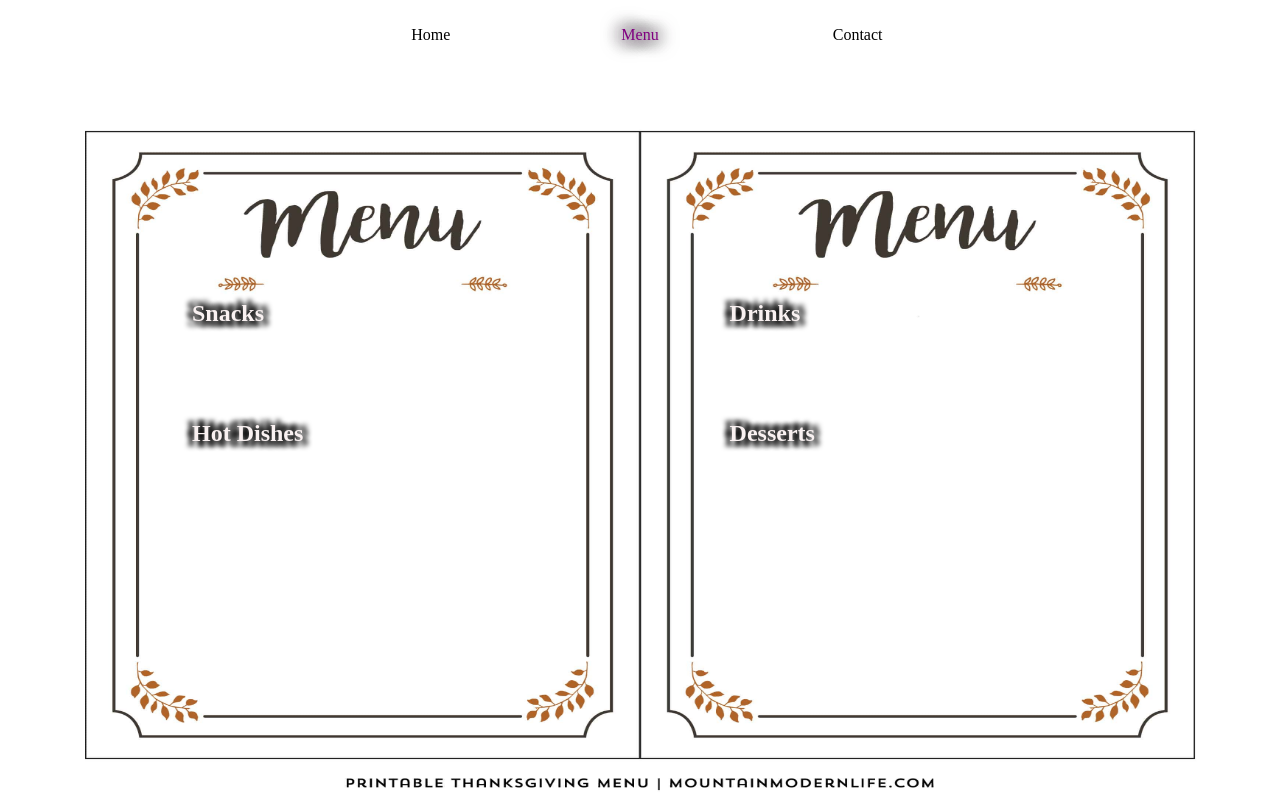
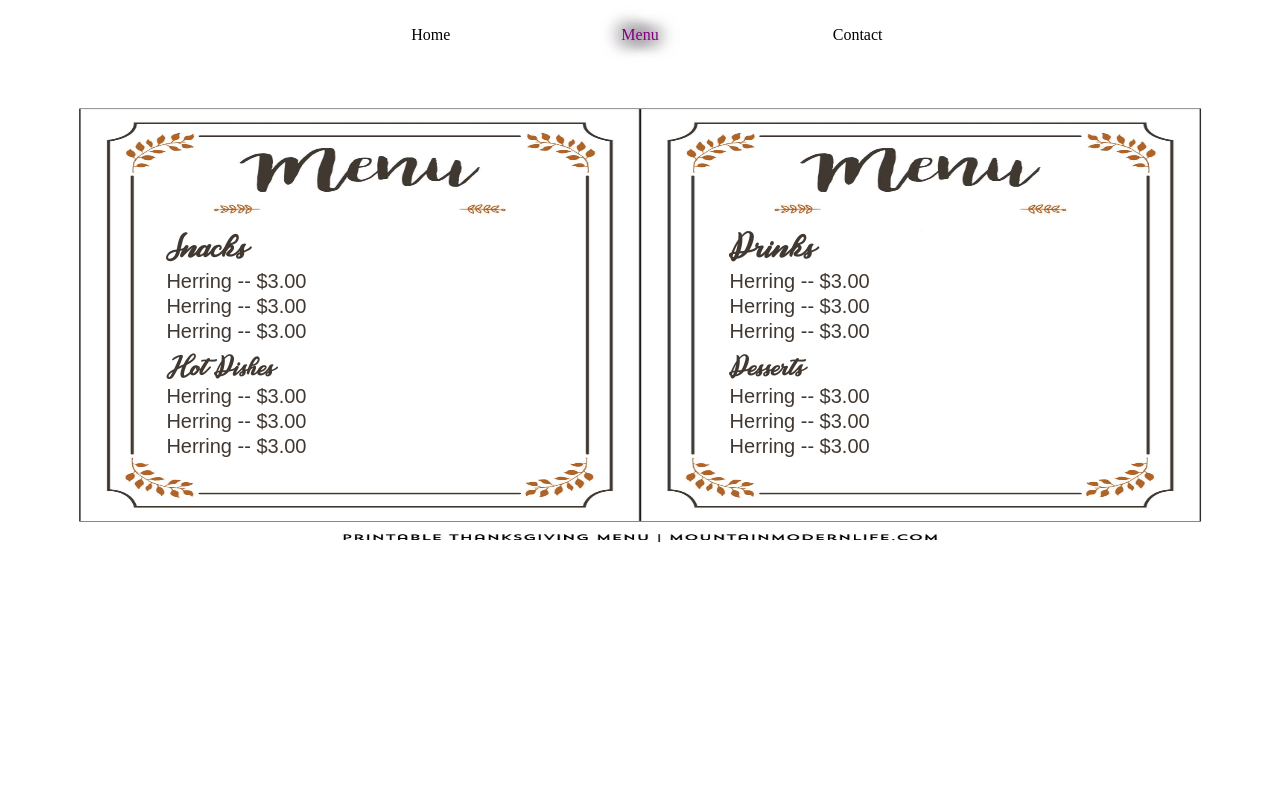
Before and after one commit to defoebrand/Restaurant, a website built with webpack: page dist/index.html in a window 1280 px wide. Both pictures are taken after a click on the element "Menu". Built offline with nearby package versions, Linux system fonts and the light colour scheme.

Commit message:
Fill in menu

```diff
--- a/src/content/home.js
+++ b/src/content/home.js
@@ -10,7 +10,7 @@ export default function homeContent() {
 
   const background = document.createElement('img');
   background.src = backgroundImage;
-  background.id = "backgroundImage";
+  background.classList.add("backgroundImage");
   content.appendChild(background);
 
   const headline = document.createElement('h1');
--- a/src/content/menu.js
+++ b/src/content/menu.js
@@ -10,7 +10,8 @@ export default function menuContent() {
 
   const background = document.createElement('img');
   background.src = backgroundImage;
-  background.id = "backgroundImage";
+  background.classList.add("backgroundImage");
+  background.id = 'menu';
   content.appendChild(background);
 
   const snacks = document.createElement('h2');
@@ -18,22 +19,94 @@ export default function menuContent() {
   snacks.classList.add('menuLeft');
   content.appendChild(snacks);
 
+  const snackChoice1 = document.createElement('p');
+  snackChoice1.textContent = "Herring   --   $3.00";
+  snackChoice1.classList.add('menuLeft');
+  snackChoice1.classList.add('menuChoice1');
+  content.appendChild(snackChoice1);
+
+  const snackChoice2 = document.createElement('p');
+  snackChoice2.textContent = "Herring   --   $3.00";
+  snackChoice2.classList.add('menuLeft');
+  snackChoice2.classList.add('menuChoice2');
+  content.appendChild(snackChoice2);
+
+  const snackChoice3 = document.createElement('p');
+  snackChoice3.textContent = "Herring   --   $3.00";
+  snackChoice3.classList.add('menuLeft');
+  snackChoice3.classList.add('menuChoice3');
+  content.appendChild(snackChoice3);
+
   const hotDishes = document.createElement('h2');
   hotDishes.textContent = "Hot Dishes";
   hotDishes.classList.add('menuLeft');
   hotDishes.classList.add('bottom');
   content.appendChild(hotDishes);
 
+  const hotDishes1 = document.createElement('p');
+  hotDishes1.textContent = "Herring   --   $3.00";
+  hotDishes1.classList.add('menuLeft');
+  hotDishes1.classList.add('menuChoice4');
+  content.appendChild(hotDishes1);
+
+  const hotDishes2 = document.createElement('p');
+  hotDishes2.textContent = "Herring   --   $3.00";
+  hotDishes2.classList.add('menuLeft');
+  hotDishes2.classList.add('menuChoice5');
+  content.appendChild(hotDishes2);
+
+  const hotDishes3 = document.createElement('p');
+  hotDishes3.textContent = "Herring   --   $3.00";
+  hotDishes3.classList.add('menuLeft');
+  hotDishes3.classList.add('menuChoice6');
+  content.appendChild(hotDishes3);
+
   const drinks = document.createElement('h2');
   drinks.textContent = "Drinks";
   drinks.classList.add('menuRight');
   content.appendChild(drinks);
+
+  const drinkChoice1 = document.createElement('p');
+  drinkChoice1.textContent = "Herring   --   $3.00";
+  drinkChoice1.classList.add('menuRight');
+  drinkChoice1.classList.add('menuChoice1');
+  content.appendChild(drinkChoice1);
+
+  const drinkChoice2 = document.createElement('p');
+  drinkChoice2.textContent = "Herring   --   $3.00";
+  drinkChoice2.classList.add('menuRight');
+  drinkChoice2.classList.add('menuChoice2');
+  content.appendChild(drinkChoice2);
+
+  const drinkChoice3 = document.createElement('p');
+  drinkChoice3.textContent = "Herring   --   $3.00";
+  drinkChoice3.classList.add('menuRight');
+  drinkChoice3.classList.add('menuChoice3');
+  content.appendChild(drinkChoice3);
 
   const desserts = document.createElement('h2');
   desserts.textContent = "Desserts";
   desserts.classList.add('menuRight');
   desserts.classList.add('bottom');
   content.appendChild(desserts);
+
+  const dessertChoice1 = document.createElement('p');
+  dessertChoice1.textContent = "Herring   --   $3.00";
+  dessertChoice1.classList.add('menuRight');
+  dessertChoice1.classList.add('menuChoice4');
+  content.appendChild(dessertChoice1);
+
+  const dessertChoice2 = document.createElement('p');
+  dessertChoice2.textContent = "Herring   --   $3.00";
+  dessertChoice2.classList.add('menuRight');
+  dessertChoice2.classList.add('menuChoice5');
+  content.appendChild(dessertChoice2);
+
+  const dessertChoice3 = document.createElement('p');
+  dessertChoice3.textContent = "Herring   --   $3.00";
+  dessertChoice3.classList.add('menuRight');
+  dessertChoice3.classList.add('menuChoice6');
+  content.appendChild(dessertChoice3);
 
 
 
--- a/src/style.css
+++ b/src/style.css
@@ -1,3 +1,8 @@
+@font-face {
+  font-family: "Menu";
+  src: url('./fonts/Menu.ttf');
+}
+
 .tab {
   position: fixed;
   top: 5px;
@@ -47,8 +52,8 @@
 }
 
 .menu {
-  color: #f9f1f1;
-  text-shadow: 5px -5px 5px black, -5px 5px 5px black, 5px 5px 5px black, -5px -5px 5px black;
+  font-family: 'Menu';
+  color: #413831;
 }
 
 .contact {
@@ -56,35 +61,76 @@
   text-shadow: 5px -5px 5px #f4f0db, -5px 5px 5px #f4f0db, 5px 5px 5px #f4f0db, -5px -5px 5px #f4f0db;
 }
 
-#backgroundImage {
+.backgroundImage {
   position: fixed;
   top: 65px;
   left: 50%;
   transform: translateX(-50%);
   z-index: -1;
-  min-width: 95vw;
+  min-width: 97.5vw;
   min-height: 90vh;
-  max-height: 95vh;
+  max-height: 92.5vh;
+}
+
+#menu {
+  min-width: 500px;
+  width: calc(100vw - 4%);
+  max-width: calc(100vw - 4%);
+  min-height: 500px;
+  max-height: 500px;
 }
 
 .menuLeft {
   position: fixed;
-  top: 35%;
-  left: 15vw;
+  top: 225px;
+  left: 13%;
   width: 33%;
+  font-size: 1.25rem;
 }
 
 .menuRight {
   position: fixed;
-  top: 35%;
-  right: 10vw;
+  top: 225px;
+  right: 10%;
   width: 33%;
+  font-size: 1.25rem;
 }
 
 .bottom {
-  top: 50%;
+  top: 350px;
+  font-size: 1rem;
 }
 
 .contentTagline {
   padding: 0 15%;
 }
+
+.menuChoice1 {
+  top: 250px;
+  font-family: Gothic, sans-serif;
+}
+
+.menuChoice2 {
+  top: 275px;
+  font-family: Gothic, sans-serif;
+}
+
+.menuChoice3 {
+  top: 300px;
+  font-family: Gothic, sans-serif;
+}
+
+.menuChoice4 {
+  top: 365px;
+  font-family: Gothic, sans-serif;
+}
+
+.menuChoice5 {
+  top: 390px;
+  font-family: Gothic, sans-serif;
+}
+
+.menuChoice6 {
+  top: 415px;
+  font-family: Gothic, sans-serif;
+}
```
Also changed, not shown: dist/main.js, src/fonts/Menu.ttf (added).
